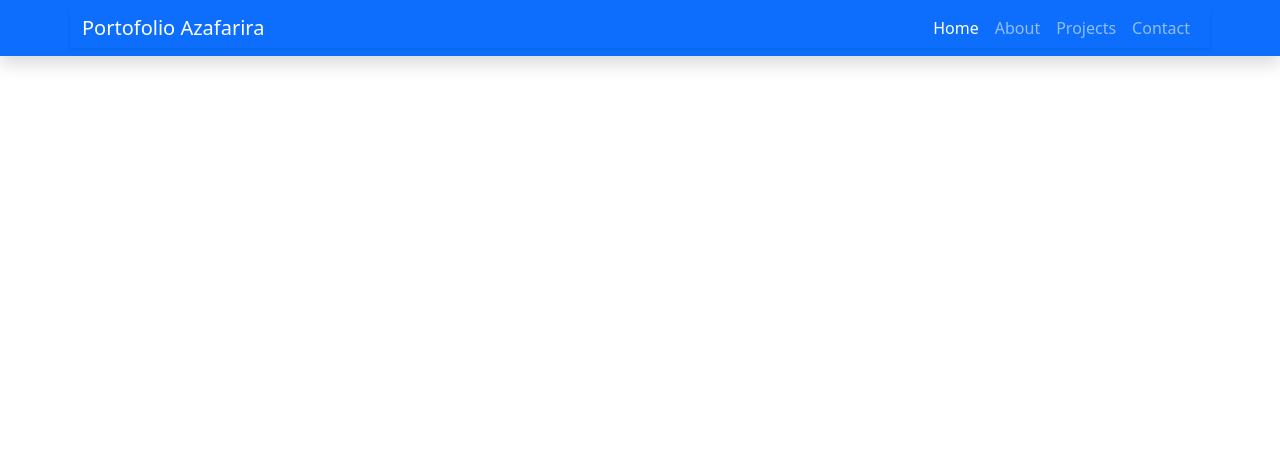
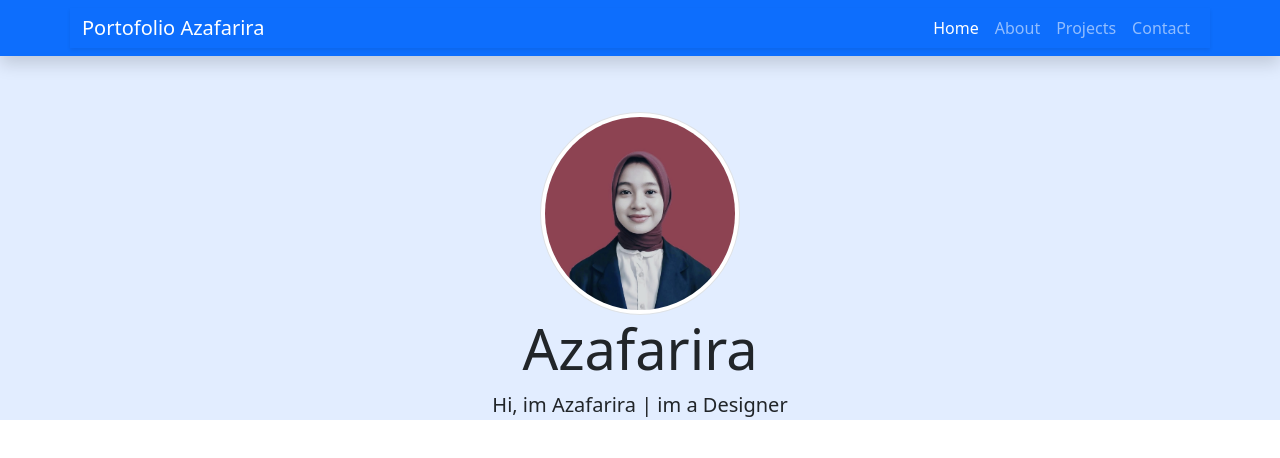
Before and after one commit to Azafarira/Website-Portfolio, a plain HTML site: page index.html in a window 1280 px wide. Drawn offline with Linux system fonts and the light colour scheme.

Commit message:
menambahkan jumbotron section

```diff
--- /dev/null
+++ b/css/style.css
@@ -0,0 +1,5 @@
+.jumbotron {
+  padding-top: 2rem;
+  margin-top: 2rem;
+  background-color: #e2edff;
+}
--- a/index.html
+++ b/index.html
@@ -5,6 +5,7 @@
     <meta name="viewport" content="width=device-width, initial-scale=1.0" />
     <title>Portfolio Azafarira</title>
     <link rel="stylesheet" href="css/bootstrap.min.css" />
+    <link rel="stylesheet" href="css/style.css">
   </head>
   <body>
     <!-- Navbar -->
@@ -38,6 +39,14 @@
       </nav>
     </section>
     <!-- akhir Navbar -->
-  </body>
+
+    <!-- Jumbotron -->
+    <section class="jumbotron text-center">
+      <img src="img/profil.jpeg" alt="profil" width="200" class="rounded-circle img-thumbnail mt-5" data-aos="fade-down" data-aos-duration="2000" data-aos-delay="200" />
+      <h1 class="display-4" data-aos="fade-down" data-aos-duration="2000" data-aos-delay="200">Azafarira</h1>
+      <p class="lead" data-aos="fade-down" data-aos-duration="2000" data-aos-delay="200">Hi, im Azafarira | im a Designer</p>
+    </section>
+    <!-- akhir Jumbotron -->
+
   <script src="js/bootstrap.bundle.min.js"></script>
 </html>
```
Also changed, not shown: img/profil.jpeg (added), ss/hasil jumbotron section.jpg (added).
